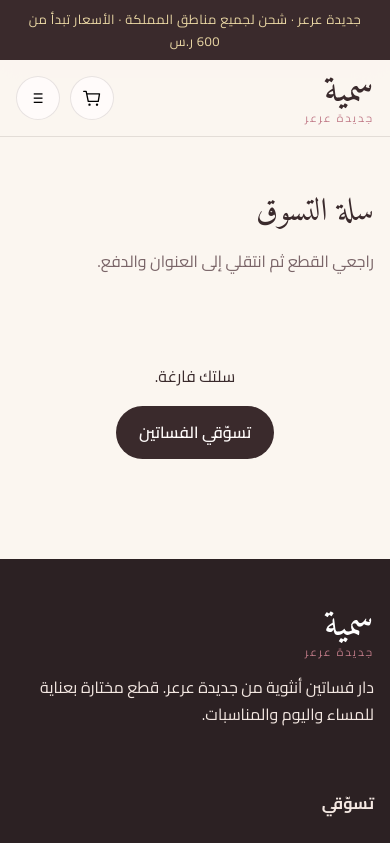
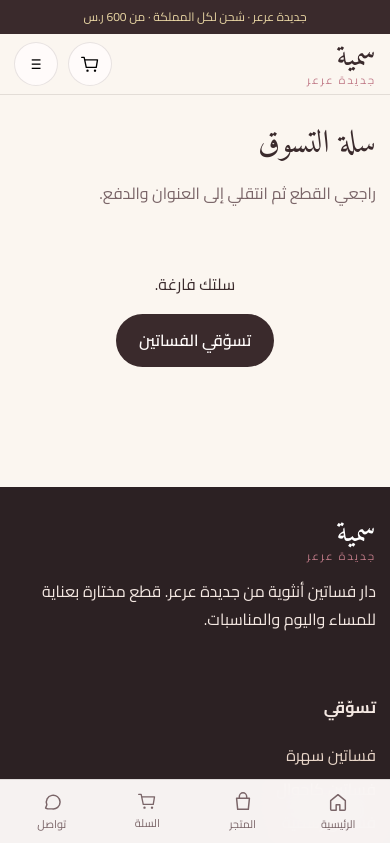
Before and after one commit to ahf88711/samiya, a React (Vite) app: page /cart in a window 390 px wide. Shown: the top 843 px of the page. Built offline with nearby package versions, Linux system fonts and the light colour scheme.

Commit message:
Make the storefront mobile-first with a phone app layout

```diff
--- a/src/components/Layout.tsx
+++ b/src/components/Layout.tsx
@@ -1,5 +1,5 @@
-import { useState } from "react";
-import { Link, NavLink, Outlet, useNavigate } from "react-router-dom";
+import { useEffect, useState } from "react";
+import { Link, NavLink, Outlet, useLocation, useNavigate } from "react-router-dom";
 import { CATEGORIES, getProduct } from "../data";
 import { formatSar, img } from "../lib";
 import { useStore } from "../store";
@@ -11,6 +11,19 @@ export function Layout() {
   const [open, setOpen] = useState(false);
   const [menu, setMenu] = useState(false);
   const navigate = useNavigate();
+  const location = useLocation();
+
+  useEffect(() => {
+    setMenu(false);
+    window.scrollTo({ top: 0, left: 0, behavior: "instant" });
+  }, [location.pathname]);
+
+  useEffect(() => {
+    document.body.style.overflow = menu || open ? "hidden" : "";
+    return () => {
+      document.body.style.overflow = "";
+    };
+  }, [menu, open]);
 
   const checkout = () => {
     beginCheckout();
@@ -23,7 +36,7 @@ export function Layout() {
       <a className="skip" href="#main">
         تخطي إلى المحتوى
       </a>
-      <div className="topbar">جديدة عرعر · شحن لجميع مناطق المملكة · الأسعار تبدأ من 600 ر.س</div>
+      <div className="topbar">جديدة عرعر · شحن لكل المملكة · من 600 ر.س</div>
       <header className="header">
         <div className="container header-row">
           <Link to="/" className="logo" onClick={() => setMenu(false)}>
@@ -64,24 +77,22 @@ export function Layout() {
             </button>
           </div>
         </div>
-        <nav className={`mobile-nav container ${menu ? "open" : ""}`}>
-          <NavLink to="/" end onClick={() => setMenu(false)}>
+        <nav className={`mobile-nav ${menu ? "open" : ""}`} aria-label="قائمة الجوال">
+          <p className="eyebrow">القائمة</p>
+          <NavLink to="/" end>
             الرئيسية
           </NavLink>
-          <NavLink to="/shop" onClick={() => setMenu(false)}>
-            المتجر
-          </NavLink>
+          <NavLink to="/shop">المتجر</NavLink>
+          <NavLink to="/about">عن سمية</NavLink>
+          <NavLink to="/contact">تواصل معنا</NavLink>
+          <p className="eyebrow" style={{ marginTop: 18 }}>
+            التصنيفات
+          </p>
           {CATEGORIES.map((c) => (
-            <NavLink key={c.id} to={`/category/${c.id}`} onClick={() => setMenu(false)}>
+            <NavLink key={c.id} to={`/category/${c.id}`}>
               {c.name}
             </NavLink>
           ))}
-          <NavLink to="/about" onClick={() => setMenu(false)}>
-            عن سمية
-          </NavLink>
-          <NavLink to="/contact" onClick={() => setMenu(false)}>
-            تواصل معنا
-          </NavLink>
         </nav>
       </header>
 
@@ -194,8 +205,70 @@ export function Layout() {
         </>
       ) : null}
 
+      <nav className="tabbar" aria-label="تنقل الجوال">
+        <NavLink to="/" end>
+          <HomeIcon />
+          الرئيسية
+        </NavLink>
+        <NavLink to="/shop">
+          <ShopIcon />
+          المتجر
+        </NavLink>
+        <button type="button" className={open ? "active" : ""} onClick={() => setOpen(true)}>
+          <span className="tab-cart">
+            <CartIcon />
+            {cartCount > 0 ? <span className="badge">{cartCount}</span> : null}
+          </span>
+          السلة
+        </button>
+        <NavLink to="/contact">
+          <ChatIcon />
+          تواصل
+        </NavLink>
+      </nav>
+
       <Toasts items={toasts} />
     </>
+  );
+}
+
+function HomeIcon() {
+  return (
+    <svg width="22" height="22" viewBox="0 0 24 24" fill="none" aria-hidden="true">
+      <path
+        d="M4 10.5 12 4l8 6.5V20a1 1 0 0 1-1 1h-5v-6H10v6H5a1 1 0 0 1-1-1v-9.5Z"
+        stroke="currentColor"
+        strokeWidth="1.6"
+        strokeLinejoin="round"
+      />
+    </svg>
+  );
+}
+
+function ShopIcon() {
+  return (
+    <svg width="22" height="22" viewBox="0 0 24 24" fill="none" aria-hidden="true">
+      <path
+        d="M5 8h14l-1.2 12H6.2L5 8Z"
+        stroke="currentColor"
+        strokeWidth="1.6"
+        strokeLinejoin="round"
+      />
+      <path d="M8 8V6a4 4 0 0 1 8 0v2" stroke="currentColor" strokeWidth="1.6" />
+    </svg>
+  );
+}
+
+function ChatIcon() {
+  return (
+    <svg width="22" height="22" viewBox="0 0 24 24" fill="none" aria-hidden="true">
+      <path
+        d="M5 18.5 6.4 15A7.5 7.5 0 1 1 12 19.5H7.2L5 18.5Z"
+        stroke="currentColor"
+        strokeWidth="1.6"
+        strokeLinejoin="round"
+      />
+    </svg>
   );
 }
 
--- a/src/main.tsx
+++ b/src/main.tsx
@@ -2,6 +2,10 @@ import { StrictMode } from "react";
 import { createRoot } from "react-dom/client";
 import App from "./App";
 import "./styles.css";
+
+if ("scrollRestoration" in window.history) {
+  window.history.scrollRestoration = "manual";
+}
 
 createRoot(document.getElementById("root")!).render(
   <StrictMode>
--- a/src/pages/Product.tsx
+++ b/src/pages/Product.tsx
@@ -80,7 +80,7 @@ export function Product() {
           <div className="qty-row">
             <QuantitySelector value={qty} onChange={setQty} />
           </div>
-          <div className="actions" style={{ marginTop: 18 }}>
+          <div className="actions pdp-actions" style={{ marginTop: 18 }}>
             <button className="btn btn-ghost" onClick={() => addToCart(item)}>
               أضف إلى السلة
             </button>
@@ -104,6 +104,20 @@ export function Product() {
           <ProductCard key={p.id} product={p} />
         ))}
       </div>
+      <div className="pdp-bar">
+        <div>
+          <strong className="price">{formatSar(product.price)}</strong>
+          <div className="muted" style={{ fontSize: 12 }}>
+            الكمية {qty} · {size}
+          </div>
+        </div>
+        <button className="btn btn-ghost" onClick={() => addToCart(item)}>
+          السلة
+        </button>
+        <button className="btn btn-gold" onClick={buyNow}>
+          اطلب الآن
+        </button>
+      </div>
     </div>
   );
 }
--- a/src/styles.css
+++ b/src/styles.css
@@ -31,12 +31,17 @@ body,
   min-height: 100%;
 }
 
+html {
+  -webkit-text-size-adjust: 100%;
+}
+
 body {
   margin: 0;
   background: var(--cream);
   color: var(--ink);
   font-family: var(--font);
   line-height: 1.7;
+  padding-bottom: env(safe-area-inset-bottom);
 }
 
 img {
@@ -426,6 +431,7 @@ section {
 }
 
 .product-card {
+  position: relative;
   background: var(--white);
   border-radius: var(--radius);
   overflow: hidden;
@@ -895,6 +901,11 @@ section {
   display: none;
 }
 
+.pdp-bar,
+.tabbar {
+  display: none;
+}
+
 .filter-row {
   display: flex;
   flex-wrap: wrap;
@@ -918,26 +929,22 @@ section {
 }
 
 @media (max-width: 980px) {
-  .hero,
-  .story,
-  .pdp,
-  .two-col,
-  .contact-grid,
-  .footer-grid,
-  .cat-grid {
-    grid-template-columns: 1fr;
+  .container {
+    width: min(1180px, calc(100% - 28px));
   }
 
-  .product-grid {
-    grid-template-columns: 1fr 1fr;
+  .topbar {
+    font-size: 12px;
+    letter-spacing: 0;
+    padding: 7px 12px calc(7px + env(safe-area-inset-top));
   }
 
-  .hero-copy {
-    padding: 48px 20px 28px;
+  .header-row {
+    min-height: 60px;
   }
 
-  .hero-visual {
-    min-height: 420px;
+  .logo {
+    font-size: 30px;
   }
 
   .nav {
@@ -948,27 +955,418 @@ section {
     display: grid;
   }
 
-  .mobile-nav.open {
-    display: grid;
-    padding: 8px 16px 18px;
-    gap: 6px;
-  }
-}
-
-@media (max-width: 640px) {
-  .product-grid {
+  .hero,
+  .story,
+  .pdp,
+  .two-col,
+  .contact-grid,
+  .footer-grid {
     grid-template-columns: 1fr;
   }
 
+  .hero {
+    display: grid;
+    min-height: calc(100svh - 132px - env(safe-area-inset-bottom));
+    grid-template-columns: 1fr;
+  }
+
+  .hero-visual,
+  .hero-copy {
+    grid-column: 1;
+    grid-row: 1;
+  }
+
+  .hero-visual {
+    min-height: calc(100svh - 132px - env(safe-area-inset-bottom));
+    max-height: none;
+  }
+
+  .hero-copy {
+    align-self: end;
+    z-index: 1;
+    padding: 72px 18px 22px;
+    text-align: center;
+    align-items: center;
+    background: linear-gradient(180deg, transparent, rgba(38, 24, 26, 0.82));
+    color: #fffbfa;
+  }
+
+  .hero h1 {
+    font-size: clamp(56px, 18vw, 84px);
+    color: #fff;
+  }
+
+  .hero-copy .eyebrow,
+  .hero-lead,
+  .hero-meta {
+    color: #f6e4e8;
+  }
+
+  .hero-lead {
+    font-size: 15px;
+    margin: 10px 0 14px;
+  }
+
+  .hero-meta {
+    justify-content: center;
+    flex-wrap: wrap;
+    gap: 8px 14px;
+    margin-bottom: 16px;
+  }
+
+  .hero-meta b {
+    color: var(--gold-soft);
+  }
+
+  .hero-copy .btn-ghost {
+    border-color: #fff;
+    color: #fff;
+  }
+
+  .hero-caption {
+    display: none;
+  }
+
+  .actions {
+    width: 100%;
+    flex-direction: column;
+  }
+
+  .actions .btn,
+  .btn {
+    min-height: 50px;
+  }
+
+  .actions .btn {
+    flex: 1;
+  }
+
+  section {
+    padding: 36px 0;
+  }
+
+  .section-head {
+    flex-direction: column;
+    align-items: flex-start;
+    margin-bottom: 16px;
+  }
+
+  .cat-grid {
+    display: flex;
+    grid-template-columns: none;
+    overflow-x: auto;
+    scroll-snap-type: x mandatory;
+    gap: 12px;
+    margin-inline: -14px;
+    padding: 0 14px 10px;
+    -webkit-overflow-scrolling: touch;
+    scrollbar-width: none;
+  }
+
+  .cat-grid::-webkit-scrollbar {
+    display: none;
+  }
+
+  .cat-card {
+    min-width: 74vw;
+    min-height: 230px;
+    flex: 0 0 auto;
+    scroll-snap-align: start;
+    border-radius: 18px;
+  }
+
+  .cat-card h3 {
+    font-size: 20px;
+  }
+
+  .cat-card figcaption p {
+    font-size: 13px;
+  }
+
+  .product-grid {
+    grid-template-columns: 1fr 1fr;
+    gap: 10px;
+  }
+
+  .product-card {
+    border-radius: 16px;
+  }
+
+  .product-card .thumb {
+    aspect-ratio: 3 / 4.15;
+  }
+
+  .product-card .body {
+    position: absolute;
+    inset: auto 0 0 0;
+    padding: 28px 10px 10px;
+    background: linear-gradient(180deg, transparent, rgba(38, 24, 26, 0.78));
+    color: #fff;
+  }
+
+  .product-card h3 {
+    font-size: 13px;
+    line-height: 1.35;
+  }
+
+  .product-card .muted,
+  .product-card h3 a {
+    color: #fff;
+  }
+
+  .product-card .price {
+    color: var(--gold-soft);
+    font-size: 13px;
+  }
+
+  .product-card .pill {
+    background: rgba(255, 251, 250, 0.18);
+    color: #fff;
+  }
+
+  .story {
+    gap: 18px;
+  }
+
+  .story img {
+    height: 280px;
+    border-radius: 18px;
+  }
+
+  .quote {
+    font-size: 22px;
+  }
+
+  .stats {
+    grid-template-columns: repeat(3, 1fr);
+    gap: 8px;
+  }
+
+  .stat {
+    padding: 10px 8px;
+    font-size: 12px;
+  }
+
+  .stat b {
+    font-size: 16px;
+  }
+
+  .page-title {
+    padding: 22px 0 8px;
+  }
+
+  .page-title h1 {
+    font-size: 32px;
+  }
+
+  .pdp {
+    gap: 16px;
+    padding-bottom: 150px;
+  }
+
+  .gallery-main {
+    min-height: 0;
+    aspect-ratio: 3 / 4;
+    border-radius: 18px;
+  }
+
+  .pdp h1 {
+    font-size: 28px;
+  }
+
+  .pdp-actions {
+    display: none;
+  }
+
+  .pdp-bar {
+    display: flex;
+    align-items: center;
+    gap: 8px;
+    position: fixed;
+    right: 0;
+    left: 0;
+    bottom: calc(64px + env(safe-area-inset-bottom));
+    z-index: 36;
+    background: rgba(251, 246, 240, 0.96);
+    backdrop-filter: blur(14px);
+    border-top: 1px solid var(--line);
+    padding: 10px 14px;
+  }
+
+  .pdp-bar .btn {
+    flex: 1;
+    min-height: 48px;
+    padding: 10px 12px;
+  }
+
+  .filter-row {
+    flex-wrap: nowrap;
+    overflow-x: auto;
+    margin-inline: -14px;
+    padding: 0 14px 6px;
+    -webkit-overflow-scrolling: touch;
+    scrollbar-width: none;
+  }
+
+  .filter-row::-webkit-scrollbar {
+    display: none;
+  }
+
+  .filter-row a {
+    flex: 0 0 auto;
+    min-height: 40px;
+    display: inline-flex;
+    align-items: center;
+  }
+
   .cart-item {
-    grid-template-columns: 76px 1fr;
+    grid-template-columns: 72px 1fr;
+    gap: 10px;
+  }
+
+  .cart-item img {
+    width: 72px;
+    height: 94px;
   }
 
   .line-total {
     grid-column: 2;
   }
 
+  .stepper {
+    gap: 8px;
+    margin: 8px 0 18px;
+  }
+
+  .step {
+    font-size: 12px;
+  }
+
+  .form input,
+  .form select,
+  .form textarea {
+    font-size: 16px;
+    min-height: 48px;
+  }
+
+  .two-col,
+  .contact-grid {
+    padding-bottom: 32px;
+  }
+
+  .card {
+    padding: 16px;
+    border-radius: 18px;
+  }
+
+  .drawer {
+    inset: auto 0 0 0;
+    width: 100%;
+    height: min(88svh, 760px);
+    border-radius: 22px 22px 0 0;
+  }
+
+  .drawer footer .actions {
+    flex-direction: column;
+  }
+
+  .drawer footer .btn {
+    width: 100%;
+  }
+
+  .footer {
+    padding: 32px 0 calc(28px + 76px + env(safe-area-inset-bottom));
+    margin-top: 20px;
+  }
+
+  .mobile-nav.open {
+    display: grid;
+    align-content: start;
+    position: fixed;
+    inset: 0;
+    z-index: 45;
+    background: var(--cream);
+    padding: calc(86px + env(safe-area-inset-top)) 20px 120px;
+    overflow: auto;
+    gap: 4px;
+  }
+
+  .mobile-nav a {
+    padding: 14px 12px;
+    font-size: 18px;
+    border-radius: 14px;
+  }
+
+  .mobile-nav a.active {
+    background: var(--blush);
+  }
+
+  .tabbar {
+    display: grid;
+    grid-template-columns: repeat(4, 1fr);
+    position: fixed;
+    right: 0;
+    left: 0;
+    bottom: 0;
+    z-index: 42;
+    background: rgba(255, 251, 250, 0.96);
+    backdrop-filter: blur(16px);
+    border-top: 1px solid var(--line);
+    padding: 6px 4px calc(6px + env(safe-area-inset-bottom));
+  }
+
+  .tabbar a,
+  .tabbar button {
+    display: flex;
+    flex-direction: column;
+    align-items: center;
+    justify-content: center;
+    gap: 2px;
+    background: none;
+    border: 0;
+    color: var(--muted);
+    font-size: 11px;
+    min-height: 52px;
+    padding: 4px;
+  }
+
+  .tabbar a.active,
+  .tabbar button.active {
+    color: var(--ink);
+    font-weight: 700;
+  }
+
+  .tab-cart {
+    position: relative;
+    display: grid;
+    place-items: center;
+  }
+
+  .toasts {
+    right: 12px;
+    left: 12px;
+    bottom: calc(80px + env(safe-area-inset-bottom));
+  }
+
+  .success {
+    padding: 36px 12px 120px;
+  }
+
+  .success h1 {
+    font-size: 36px;
+  }
+
+  .empty {
+    padding: 40px 12px 100px;
+  }
+}
+
+@media (max-width: 420px) {
   .stats {
     grid-template-columns: 1fr;
   }
+
+  .hero-visual {
+    min-height: 52svh;
+  }
 }
```
Also changed, not shown: index.html (+7 -1 lines).
